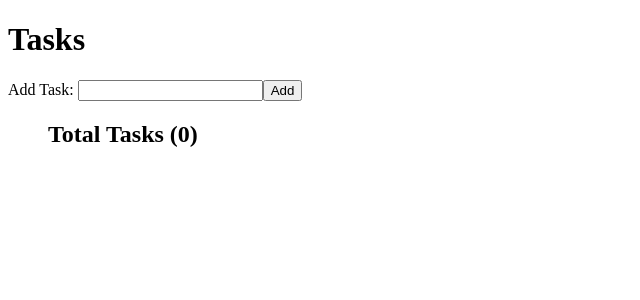
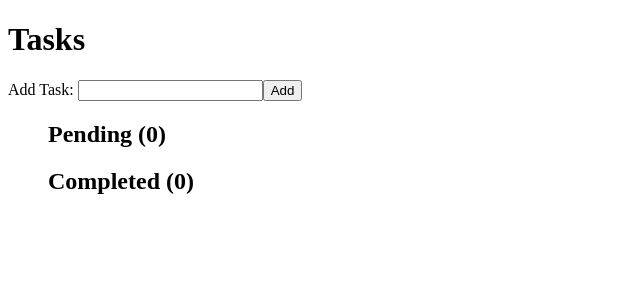
Before and after one commit to jherimum/todo-react, a React (Vite) app: page / in a window 1280 px wide. Shown: the top 300 px of the page, without its empty margins (0-640 px from the left). Built offline with nearby package versions, Linux system fonts and the light colour scheme.

Commit message:
split completed

```diff
--- a/src/App.tsx
+++ b/src/App.tsx
@@ -49,16 +49,28 @@ function App() {
     ));
   };
 
+  const incompleteTasks = tasks.filter(task => !task.isCompleted);
+  const completedTasks = tasks.filter(task => task.isCompleted);
+
   return (
     <div>
       <h1>Tasks</h1>
       <AddTask onAddTask={onAddTask} />
+
       <TaskList>
-        <TaskListHeader count={tasks.length} />
-        {tasks.map((task) => (
+        <TaskListHeader label="Pending" count={incompleteTasks.length} />
+        {incompleteTasks.map((task) => (
           <TaskListItem key={task.id} task={task} onToggleComplete={toggleComplete} />
         ))}
       </TaskList>
+
+      <TaskList>
+        <TaskListHeader label="Completed" count={completedTasks.length} />
+        {completedTasks.map((task) => (
+          <TaskListItem key={task.id} task={task} onToggleComplete={toggleComplete} />
+        ))}
+      </TaskList>
+
     </div>
   );
 }
--- a/src/TaskListHeader.tsx
+++ b/src/TaskListHeader.tsx
@@ -1,7 +1,8 @@
 type TaskListHeaderProps = {
+  label: string;
   count: number;
 };
 
-export default function TaskListHeader({ count }: TaskListHeaderProps) {
-  return <h2>Total Tasks ({count})</h2>;
+export default function TaskListHeader({ count, label }: TaskListHeaderProps) {
+  return <h2>{label} ({count})</h2>;
 }
```
